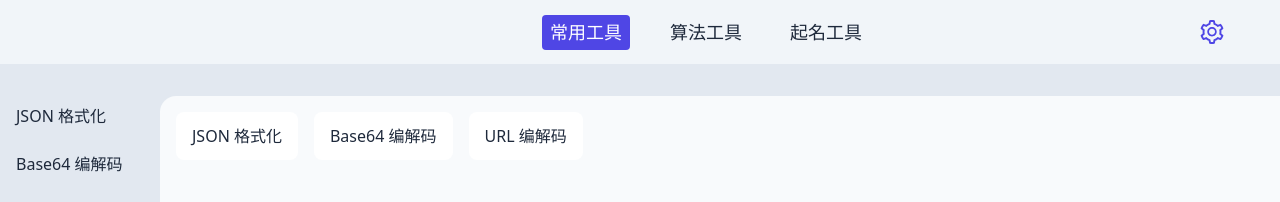
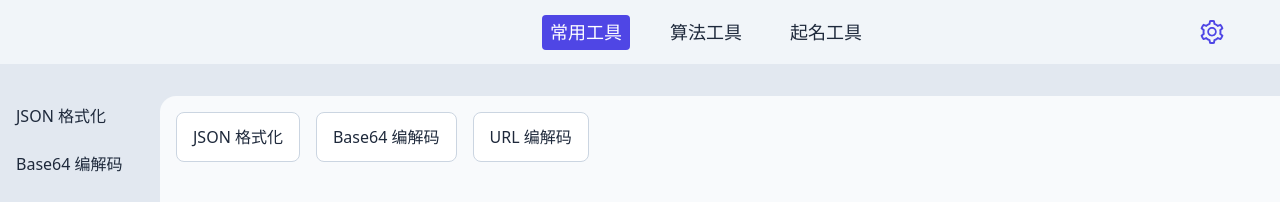
Before and after one commit to the-wind-is-rising-dev/endless-quest, a Vue app: page /common in a window 1280 px wide. Shown: the top 202 px of the page. Built offline with nearby package versions, Linux system fonts and the light colour scheme.

Commit message:
style(common): 添加边框样式并优化按钮状态样式

```diff
--- a/src/page/common/common.vue
+++ b/src/page/common/common.vue
@@ -58,6 +58,7 @@ initialize();
   margin-bottom: var(--space-lg);
   padding: var(--space-md) var(--space-lg);
   background: var(--bg-secondary);
+  border: 1px solid var(--border-medium);
   border-radius: var(--radius-md);
   color: var(--text-primary);
   cursor: pointer;
@@ -65,10 +66,12 @@ initialize();
   flex-shrink: 0;
   &:hover {
     background: var(--brand-secondary);
+    border: 1px solid var(--brand-secondary);
     color: var(--text-inverse);
   }
   &:active {
     background: var(--brand-accent);
+    border: 1px solid var(--brand-accent);
     color: var(--text-inverse);
   }
 }
```
